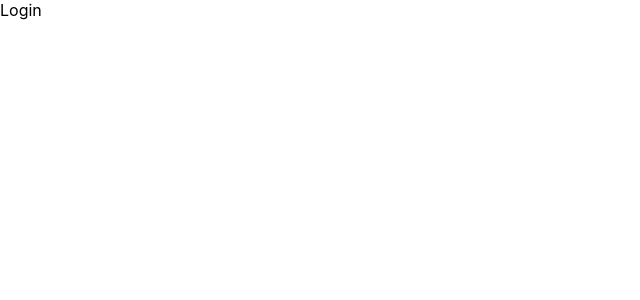
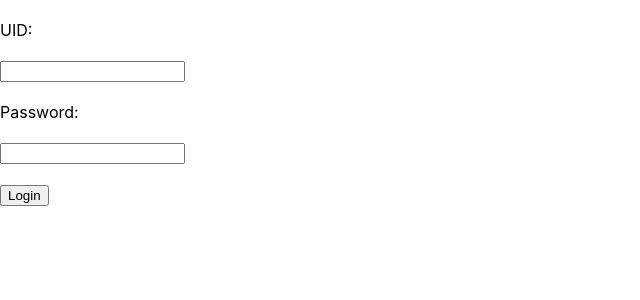
Before and after one commit to IN-Accurate/alumni-portal-rset, a React (Create React App) app in the folder client/: page /login in a window 1280 px wide. Shown: the top 300 px of the page, without its empty margins (0-640 px from the left). Built offline with nearby package versions, Linux system fonts and the light colour scheme.

Commit message:
login fixed and registration style

```diff
--- a/client/src/Pages/Login.js
+++ b/client/src/Pages/Login.js
@@ -1,9 +1,62 @@
-function Login() {
-  return (
-    <div>
-      <div>Login</div>
+import React from "react";
+import axios from "axios";
+import {useNavigate} from "react-router-dom";
+import "./../CSS/Login.css";
+
+function Login(){
+
+    let navigate=useNavigate();
+
+    const [formData, setFormData] = React.useState(
+            {
+                uid: "",
+                password:""
+            }
+        )
+
+    function handleChange(event){
+        setFormData(prevFormData =>{
+            return{
+                ...prevFormData,
+                [event.target.name]:event.target.value
+                }
+            })
+        }
+
+    function handlSubmit(event) {
+            event.preventDefault();
+            axios.post("http://localhost:3001/auth/login",formData)
+            .then((response) => {
+                let id =response.data.user._id;
+                console.log(id);
+                axios.get(`http://localhost:3001/profile/${id}`).then((res)=>{
+                navigate("/",{state:{data:res}});
+                })
+            });
+  }
+
+    return(
+    <div className="login-page">
+    <div className="login-container">
+    <form><br/>
+    <label>UID:</label><br/><br/>
+    <input
+    type="text"
+    name="uid"
+    onChange={handleChange}
+    /><br/><br/>
+    <label>Password:</label><br/><br/>
+    <input
+    type="password"
+    name="password"
+    onChange={handleChange}
+    /><br/><br/>
+    <button onClick={handlSubmit}>Login</button>
+    <br/><br/>
+    </form>
     </div>
-  );
+    </div>
+    )
 }
 
 export default Login;
```
Also changed, not shown: client/src/CSS/RegistrationForm.css (line endings or trailing spaces), 1 other file (tests, documents, lock files or other folders).
